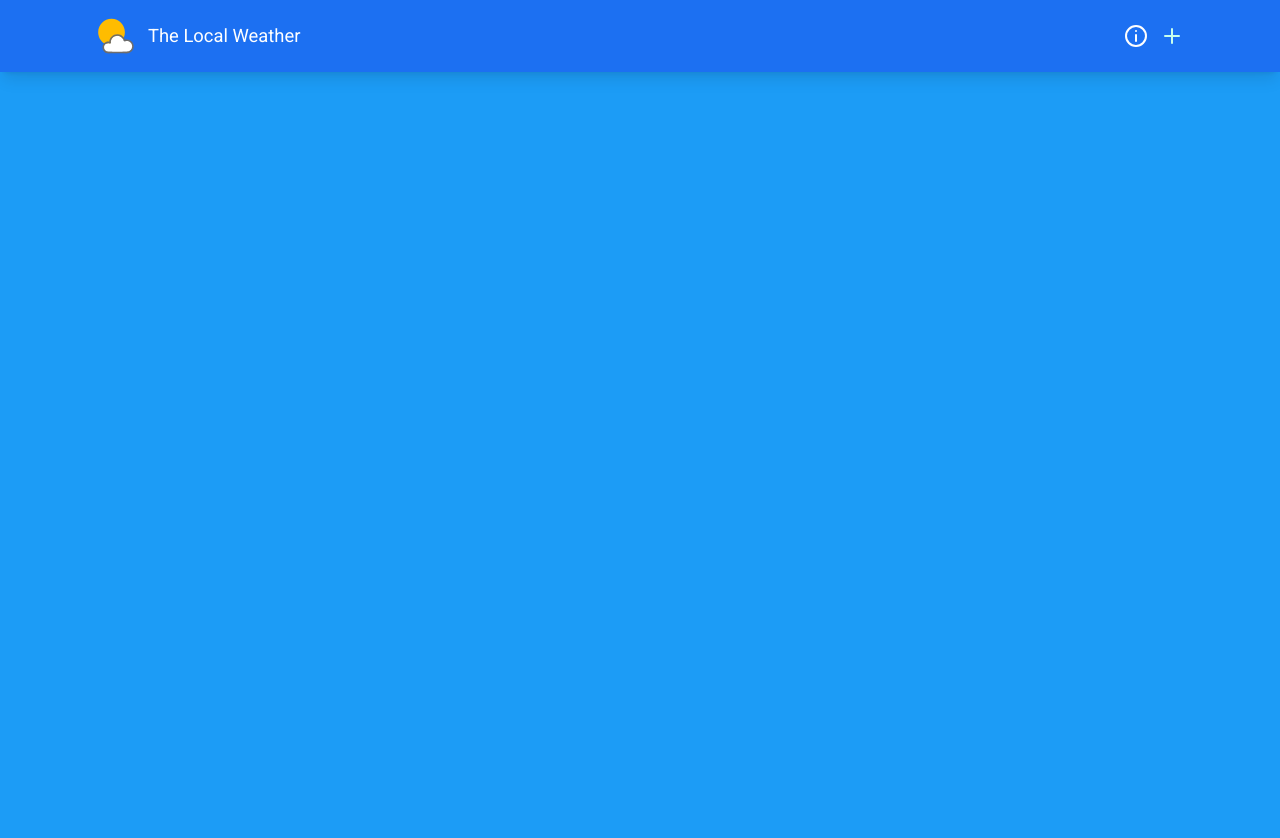
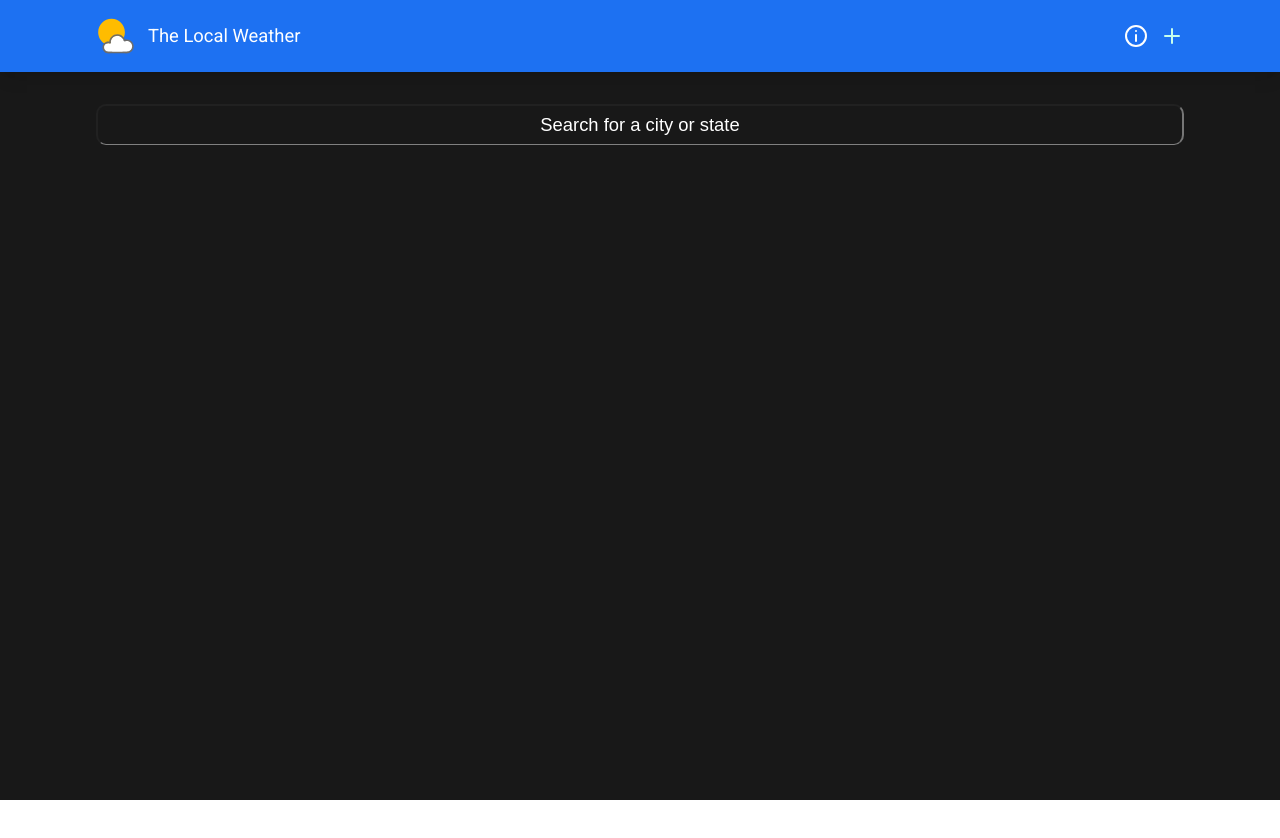
Before and after one commit to chance-schafer/weather-app, a Vue app: page / in a window 1280 px wide. Shown: the top 838 px of the page. After the commit the page ends 800 px from the top, so only its background shows below. Built offline with nearby package versions, Linux system fonts and the light colour scheme.

Commit message:
completed header-modal-city search

```diff
--- a/package.json
+++ b/package.json
@@ -8,6 +8,7 @@
     "preview": "vite preview"
   },
   "dependencies": {
+    "axios": "^1.3.4",
     "pinia": "^2.0.32",
     "vue": "^3.2.47",
     "vue-router": "^4.1.6"
--- a/src/App.vue
+++ b/src/App.vue
@@ -18,6 +18,6 @@ div {
   flex-direction: column;
   align-items: center;
   min-height: 100vh;
-  background-color: $primary-color;
+  background-color: $grey;
 }
 </style>
--- a/src/assets/styles/_variables.scss
+++ b/src/assets/styles/_variables.scss
@@ -2,14 +2,13 @@
 @import url("https://fonts.googleapis.com/css2?family=Roboto:wght@300;400;500&display=swap");
 
 // Style Variables
-$primary-color: #1d71f2;
+$primary-color: #1d72f2;
 $secondary-color: #1c9cf6;
 $roboto: "Roboto", sans-serif;
 $blue-3: #19c3fb;
-$light-blue: #e3f4fe;
+$grey: #181818;
 $yellow: #ffbc00;
 $yellow-secondary: #fffae0;
-
 
 // Screen Width Variables
 $breakpoints: (
--- a/src/components/BaseModal.vue
+++ b/src/components/BaseModal.vue
@@ -59,32 +59,30 @@ defineProps({
   height: 100vh;
 
   &__container {
-    color: black;
     background-color: white;
     align-self: flex-start;
     padding: 1rem;
-    margin-top: 8rem;
+    margin-top: 10rem;
     max-width: map-get($breakpoints, sm);
-    background: rgba(255, 255, 255, 0.4);
-    box-shadow: 0 8px 32px 0 rgba(31, 38, 135, 0.37);
-    backdrop-filter: blur(4px);
-    -webkit-backdrop-filter: blur(4px);
+    background: $primary-color;
+    opacity: 100%;
     border-radius: 10px;
-    border: 1px solid rgba(255, 255, 255, 0.18);
+    border: 1px solid rgb(0, 0, 0);
 
     button {
-      background-color: $primary-color;
-      border-radius: 4px;
+      color: black;
+      background-color: white;
+      border-radius: 10px;
       border: 0;
       box-shadow: 0 4px 16px 0 rgba(31, 38, 135, 0.37);
       box-sizing: border-box;
-      color: #fff;
       cursor: pointer;
       display: inherit;
       margin: 0 auto;
       font-size: 1rem;
       position: relative;
       text-align: center;
+      padding: 0.75rem 1.375rem;
       user-select: none;
       -webkit-user-select: none;
       touch-action: manipulation;
@@ -93,15 +91,9 @@ defineProps({
     }
 
     button:hover {
-      background-color: #065dd8;
+      background-color: black;
+      color: white;
       transform: translateY(-2px);
-    }
-
-    @media (min-width: 768px) {
-      button {
-        padding: 16px 44px;
-        min-width: 150px;
-      }
     }
   }
 }
--- a/src/components/Header.vue
+++ b/src/components/Header.vue
@@ -64,7 +64,7 @@ const toggleModal = () => {
   width: 100%;
   position: sticky;
   top: 0;
-  background: rgba(29, 113, 242, 0.9);
+  background: rgba(29, 113, 242, 1);
   box-shadow: 0 10px 15px -3px rgb(0 0 0 / 0.1), 0 4px 6px -4px rgb(0 0 0 / 0.1);
 
   &__container {
@@ -130,7 +130,7 @@ const toggleModal = () => {
     background-color: $secondary-color;
   }
   .modal-container {
-    color: black;
+    color: white;
 
     h1 {
       font-size: 1.25rem;
--- a/src/components/Hero.vue
+++ b/src/components/Hero.vue
@@ -6,7 +6,7 @@
 
 <style lang="scss" scoped>
 .hero {
-  background-color: $secondary-color;
+  background-color: $grey;
   height: 900px;
   width: 100vw;
 }
--- /dev/null
+++ b/src/views/CityView.vue
@@ -0,0 +1,5 @@
+<template>
+  <div></div>
+</template>
+
+<script setup></script>
--- a/src/views/Home.vue
+++ b/src/views/Home.vue
@@ -1,11 +1,125 @@
 <template>
-  <main class="container">
-    <Hero />
+  <main class="main">
+    <div class="main__container">
+      <input
+        type="text"
+        v-model="searchQuery"
+        @input="getSearchResults"
+        placeholder="Search for a city or state"
+      />
+      <ul v-if="mapboxSearchResults">
+        <p v-if="searchError">Sorry something wen't wrong, please try again.</p>
+        <p v-if="!searchError && mapboxSearchResults.length === 0">
+          No results match your query, try a different term.
+        </p>
+        <template v-else>
+          <li
+            v-for="searchResult in mapboxSearchResults"
+            :key="searchResult.id"
+          >
+            {{ searchResult.place_name }}
+          </li>
+        </template>
+      </ul>
+    </div>
+    <!-- <Hero /> -->
   </main>
 </template>
 
 <script setup>
-import Hero from "../components/Hero.vue";
+// import Hero from "../components/Hero.vue";
+import { ref } from "vue";
+import axios from "axios";
+
+const mapboxAPIKey =
+  "pk.eyJ1IjoidGhlZGV2Y2hhbmNlIiwiYSI6ImNsZmhwcXJ0czBhbDczcm5tNjBoeHo5anUifQ.VUaMYEPMFksEF4sfO72cJw";
+
+const searchQuery = ref("");
+const queryTimeout = ref(null);
+const mapboxSearchResults = ref(null);
+const searchError = ref(null);
+
+const getSearchResults = () => {
+  clearTimeout(queryTimeout.value);
+  queryTimeout.value = setTimeout(async () => {
+    if (searchQuery.value !== "") {
+      if (searchQuery.value)
+        try {
+          const result = await axios.get(
+            `https://api.mapbox.com/geocoding/v5/mapbox.places/${searchQuery.value}.json?access_token=${mapboxAPIKey}&types=place`
+          );
+          mapboxSearchResults.value = result.data.features;
+          console.log(mapboxSearchResults.value);
+          return;
+        } catch {
+          searchError.value = true;
+        }
+    }
+    mapboxSearchResults.value = null;
+  }, 300);
+};
+
+function checksInput(str) {
+  return /[^\w\s]/gi.test(str); // Returns true if string contains any special character or number
+}
 </script>
 
-<style lang="scss" scoped></style>
+<style lang="scss" scoped>
+.main {
+  color: white;
+  width: 100%;
+  padding: 1rem 6rem;
+  z-index: 1;
+
+  &__container {
+    padding-top: 1rem;
+    margin-bottom: 2rem;
+    position: relative;
+
+    input {
+      font-size: 1.15rem;
+      color: white;
+      padding: 0.5rem 0.25rem;
+      width: 100%;
+      background: transparent;
+      border-bottom: 1px solid grey;
+      text-align: center;
+      border-radius: 10px;
+    }
+
+    input::placeholder {
+      color: white;
+    }
+
+    input:focus {
+      color: white;
+      border-color: $secondary-color;
+      outline: none;
+      --tw-shadow-color: 0px 1px 0px 0px #004e71;
+    }
+
+    ul {
+      position: absolute;
+      background-color: $primary-color;
+      color: white;
+      width: 100%;
+      border-radius: 10px;
+      box-shadow: 0 4px 6px -1px rgb(0 0 0 / 0.1),
+        0 2px 4px -2px rgb(0 0 0 / 0.1);
+      padding: 0.5rem 1.25rem;
+      top: 4.125rem;
+
+      p {
+        text-align: center;
+      }
+
+      li {
+        margin: 0 auto;
+        text-align: center;
+        padding: 0.5rem 0;
+        cursor: pointer;
+      }
+    }
+  }
+}
+</style>
```
Also changed, not shown: 2 other files (tests, documents, lock files or other folders).
